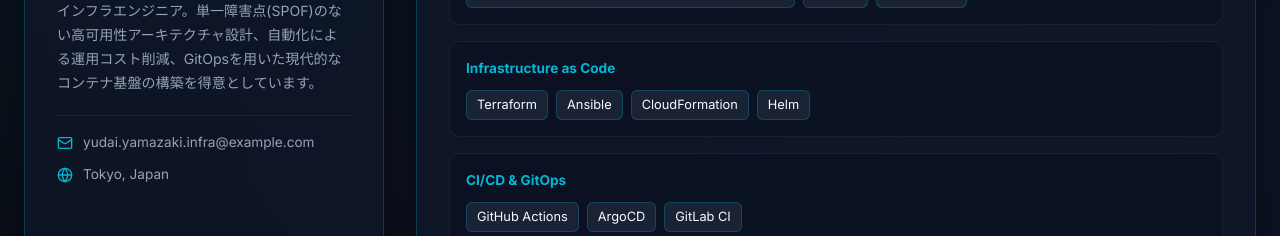
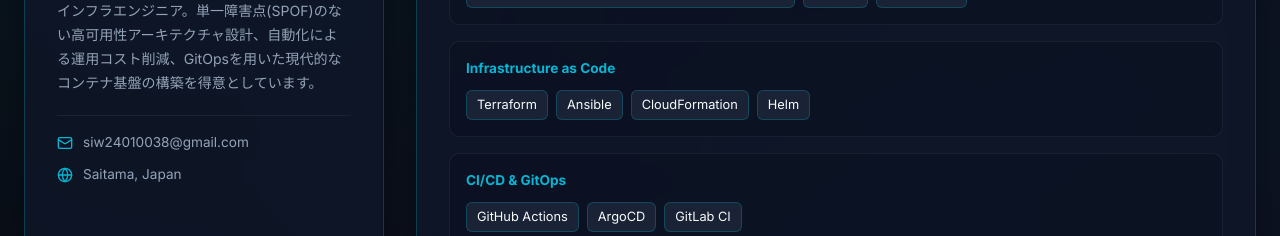
Before and after one commit to siw24010038-ui/infra-portfolio, a React (Vite) app: page / in a window 1280 px wide. Shown: the part 1980-2216 px from the top of the page. Built offline with nearby package versions, Linux system fonts and the light colour scheme.

Commit message:
fix: update profile contact email to siw24010038@gmail.com and location to Saitama, Japan

```diff
--- a/src/components/SkillsSection.jsx
+++ b/src/components/SkillsSection.jsx
@@ -64,7 +64,7 @@
               <Mail size={16} color="var(--cyan-primary)" /> {engineerProfile.socials.email}
             </div>
             <div style={{ display: 'flex', alignItems: 'center', gap: '10px', color: 'var(--text-muted)' }}>
-              <Globe size={16} color="var(--cyan-primary)" /> Tokyo, Japan
+              <Globe size={16} color="var(--cyan-primary)" /> {engineerProfile.location}
             </div>
           </div>
         </div>
--- a/src/data/projectsData.js
+++ b/src/data/projectsData.js
@@ -616,12 +616,12 @@
   role: "IT Infrastructure & Cloud Engineer",
   tagline: "可用性・冗長化の徹底追求と Infrastructure as Code (Terraform) による再現可能なモダンクラウド基盤の構築",
   bio: "AWS / Linux / Terraform を軸としたクラウドインフラエンジニア。単一障害点(SPOF)のない高可用性アーキテクチャ設計、自動化による運用コスト削減、GitOpsを用いた現代的なコンテナ基盤の構築を得意としています。",
-  location: "Japan",
+  location: "Saitama, Japan",
   socials: {
     github: "https://github.com/siw24010038-ui/infra-portfolio",
     qiita: "https://qiita.com",
     zenn: "https://zenn.dev",
-    email: "yudai.yamazaki.infra@example.com"
+    email: "siw24010038@gmail.com"
   },
   skills: [
     { category: "Cloud & Virtualization", items: ["AWS (VPC, EC2, ALB, RDS, EKS, TGW, CloudFront)", "Docker", "Kubernetes"] },
```
